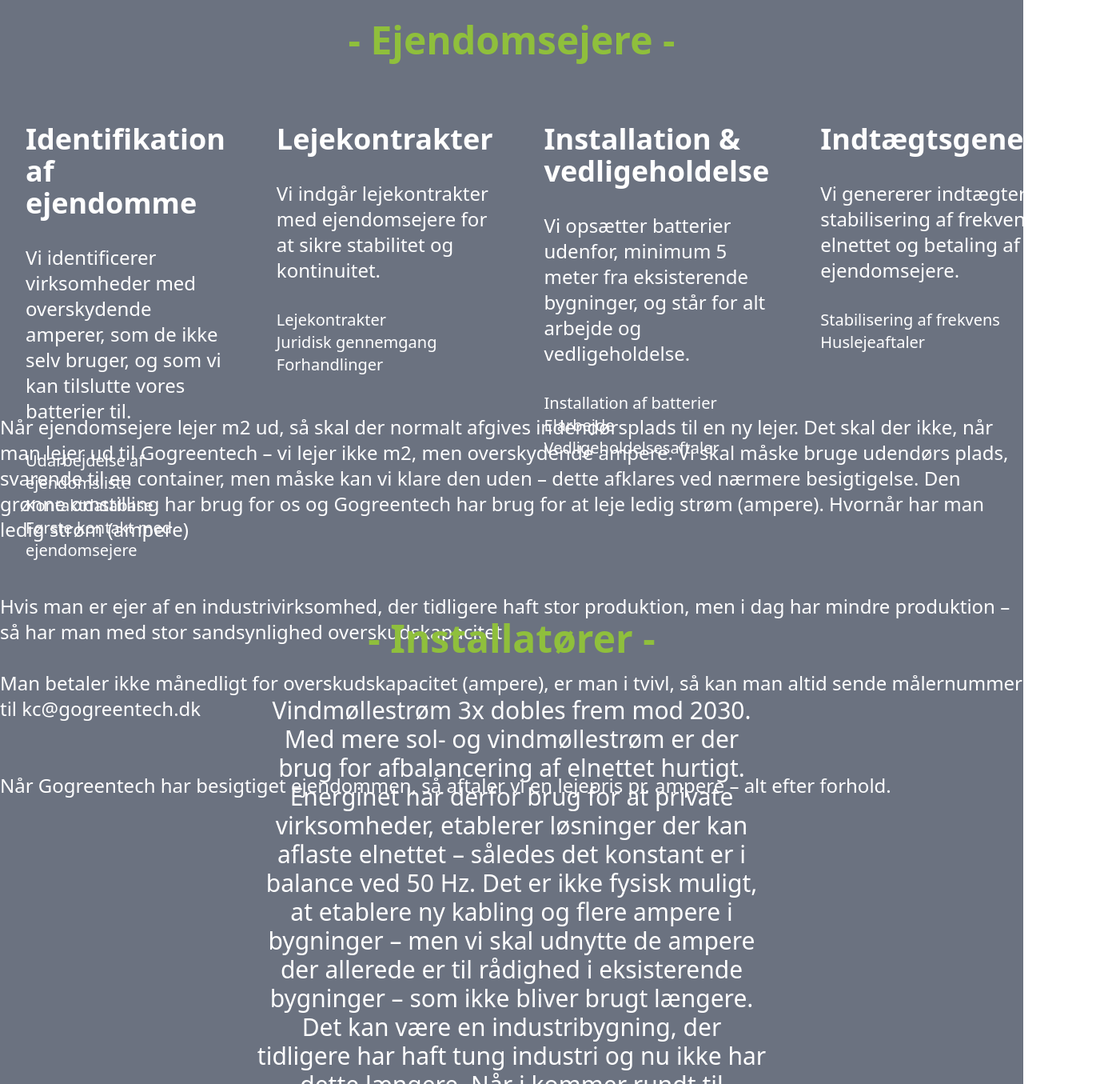
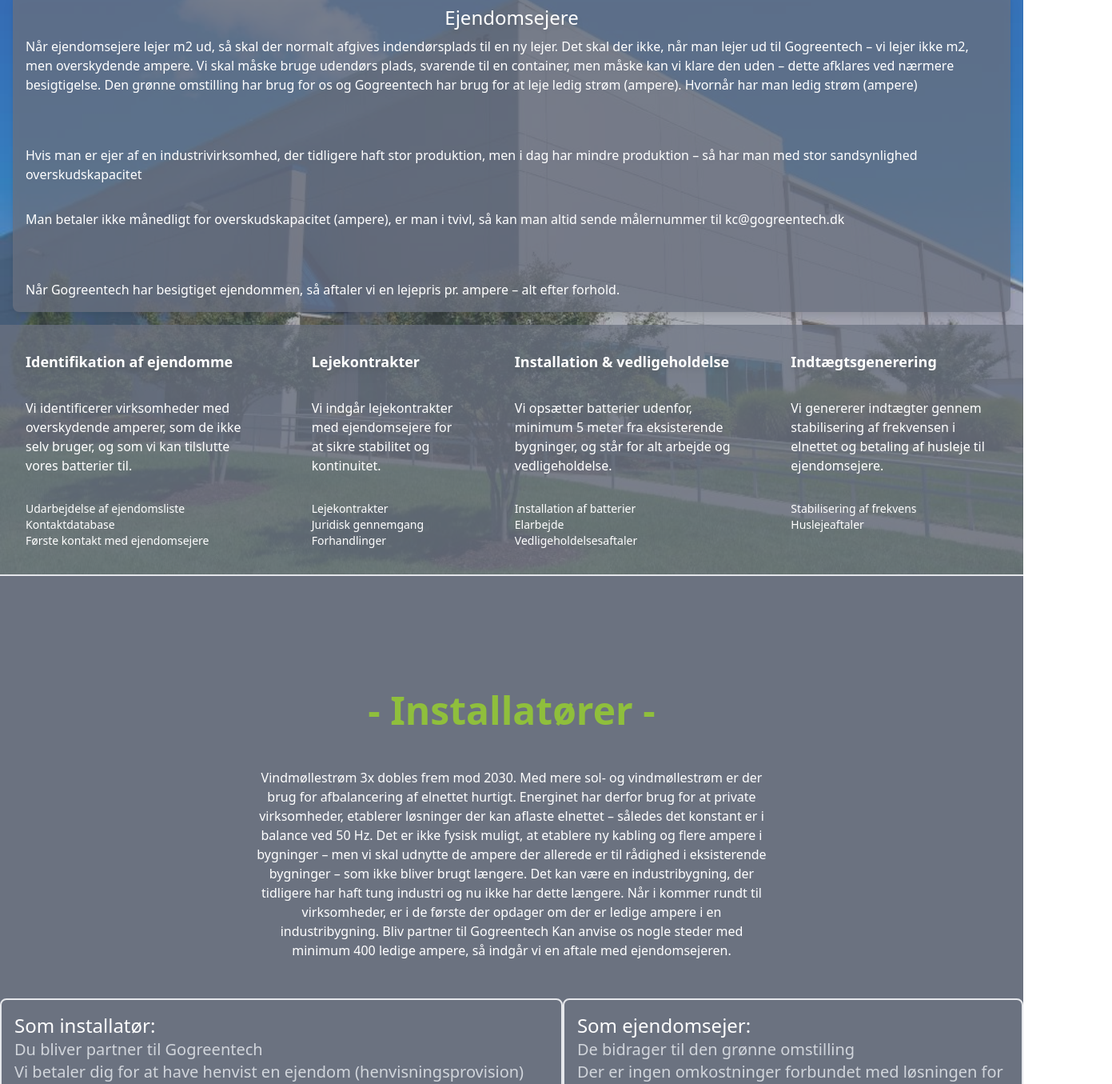
Before and after one commit to Christopherhsc/gogreentech_frontend, an Angular app: page / in a window 1280 px wide. Shown: the part 1210-2565 px from the top of the page at 80% size, 1391 px wide, since content can reach past the window. Built offline with nearby package versions, Linux system fonts and the light colour scheme; no server answers.

Commit message:
installers + image corrected

```diff
--- a/package.json
+++ b/package.json
@@ -37,10 +37,10 @@
     "karma-coverage": "~2.2.0",
     "karma-jasmine": "~5.1.0",
     "karma-jasmine-html-reporter": "~2.1.0",
-    "postcss": "^8.4.39",
+    "postcss": "^8.4.40",
     "prettier": "^3.3.3",
     "prettier-plugin-tailwindcss": "^0.6.5",
-    "tailwindcss": "^3.4.6",
+    "tailwindcss": "^3.4.7",
     "typescript": "~5.4.2"
   }
 }
--- a/src/app/consumers/components/installers/installers.component.html
+++ b/src/app/consumers/components/installers/installers.component.html
@@ -1,10 +1,10 @@
-<div class="h-screen bg-gray-500">
+<div class="h-auto bg-gray-500 pt-36">
   <div
     class="flex w-full justify-center text-5xl font-extrabold text-primary-color"
   >
     - Installatører -
   </div>
-  <div class="mx-auto mt-12 w-1/2 text-center text-3xl text-white">
+  <div class="mx-auto mt-12 w-1/2 text-center text-md text-white">
     <p>
       Vindmøllestrøm 3x dobles frem mod 2030. Med mere sol- og vindmøllestrøm er
       der brug for afbalancering af elnettet hurtigt. Energinet har derfor brug
@@ -19,9 +19,9 @@
       med minimum 400 ledige ampere, så indgår vi en aftale med ejendomsejeren.
     </p>
   </div>
-  <div class="mt-12 flex flex-row justify-around text-3xl">
+  <div class="mt-12 flex flex-row justify-around text-xl">
     <div class="rounded-lg border-2 p-4 text-gray-300">
-      <p class="text-4xl text-white">Som installatør:</p>
+      <p class="text-2xl text-white">Som installatør:</p>
       <p>Du bliver partner til Gogreentech</p>
       <p>
         Vi betaler dig for at have henvist en ejendom (henvisningsprovision)
@@ -32,7 +32,7 @@
       </p>
     </div>
     <div class="rounded-lg border-2 p-4 text-gray-300">
-      <p class="text-4xl text-white">Som ejendomsejer:</p>
+      <p class="text-2xl text-white">Som ejendomsejer:</p>
 
       <p>De bidrager til den grønne omstilling</p>
       <p>
@@ -43,7 +43,7 @@
       </p>
     </div>
   </div>
-  <div class="mx-auto mt-12 w-1/2 text-center text-3xl text-white">
+  <div class="mx-auto mt-12 w-1/2 text-center text-xl text-white">
     <p>Løsninger Gogreentech bruger for at balancere nettet.</p>
     <p>
       Der findes flere løsninger, men det er vigtigt at de kan reagere hurtigt
--- a/src/app/consumers/components/property-owner/property-owner.component.html
+++ b/src/app/consumers/components/property-owner/property-owner.component.html
@@ -1,26 +1,9 @@
-<div class="h-screen bg-gray-500">
-  <div class="h-1/2 border-t-4">
-    <div
-      class="my-12 flex w-full justify-center text-5xl font-extrabold text-primary-color"
-    >
-      - Ejendomsejere -
-    </div>
-    <div class="flex flex-row justify-around text-white">
-      <div
-        *ngFor="let section of data"
-        class="m-8 flex max-w-96 flex-col border-white"
-      >
-        <p class="text-4xl font-bold">{{ section.title }}</p>
-        <p class="my-8 text-2xl">{{ section.description }}</p>
-        <div *ngFor="let item of section.items">
-          <p class="text-xl">{{ item }}</p>
-        </div>
-      </div>
-    </div>
-  </div>
-  <div
-    class="mx-auto mt-36 flex flex-col justify-around text-2xl text-white 2xl:w-1/3"
-  >
+<div class="industry h-auto bg-gray-500">
+
+  <div class=" flex flex-col justify-around  text-white 2xl:w-1/3   ">
+    <div class="p-4 bg-gray-500 m-4 drop-shadow-lg rounded-lg bg-opacity-75	">
+
+      <p class="text-center mb-2 text-2xl drop-shadow-lg">Ejendomsejere</p>
       <p>
         Når ejendomsejere lejer m2 ud, så skal der normalt afgives indendørsplads
         til en ny lejer. Det skal der ikke, når man lejer ud til Gogreentech – vi
@@ -47,3 +30,15 @@
       </p>
     </div>
   </div>
+  <div class="h-1/2 bg-gray-500 border-b-2 bg-opacity-75	">
+    <div class="flex flex-row justify-around text-white">
+      <div *ngFor="let section of data" class="m-8 flex max-w-96 flex-col border-white">
+        <p class="text-lg font-bold drop-shadow-lg">{{ section.title }}</p>
+        <p class="my-8 text-md">{{ section.description }}</p>
+        <div *ngFor="let item of section.items">
+          <p class="text-sm">{{ item }}</p>
+        </div>
+      </div>
+    </div>
+  </div>
+</div>
--- a/src/app/consumers/components/property-owner/property-owner.component.scss
+++ b/src/app/consumers/components/property-owner/property-owner.component.scss
@@ -0,0 +1,19 @@
+.industry {
+    position: relative;
+    z-index: 0;
+}
+
+.industry::before {
+    content: '';
+    position: absolute;
+    top: 0;
+    left: 0;
+    width: 100%;
+    height: 100%;
+    background-image: url(/assets/industry.jpg);
+    background-position: center;
+    background-repeat: no-repeat;
+    background-size: cover;
+    opacity: 0.5;
+    z-index: -1;
+}
```
Also changed, not shown: noter.txt (added), src/assets/industry.jpg (added), 1 other file (tests, documents, lock files or other folders). Lines whose indentation alone changed are shown as unchanged.
